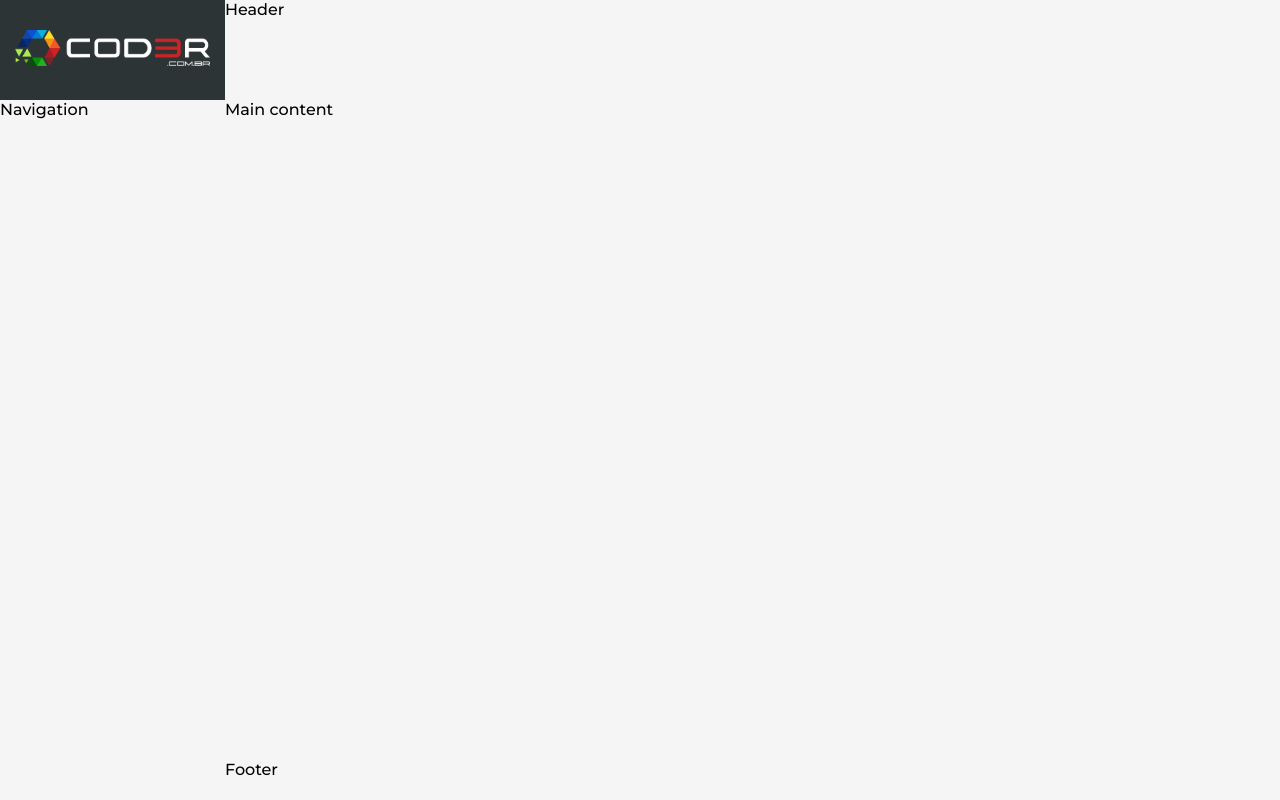
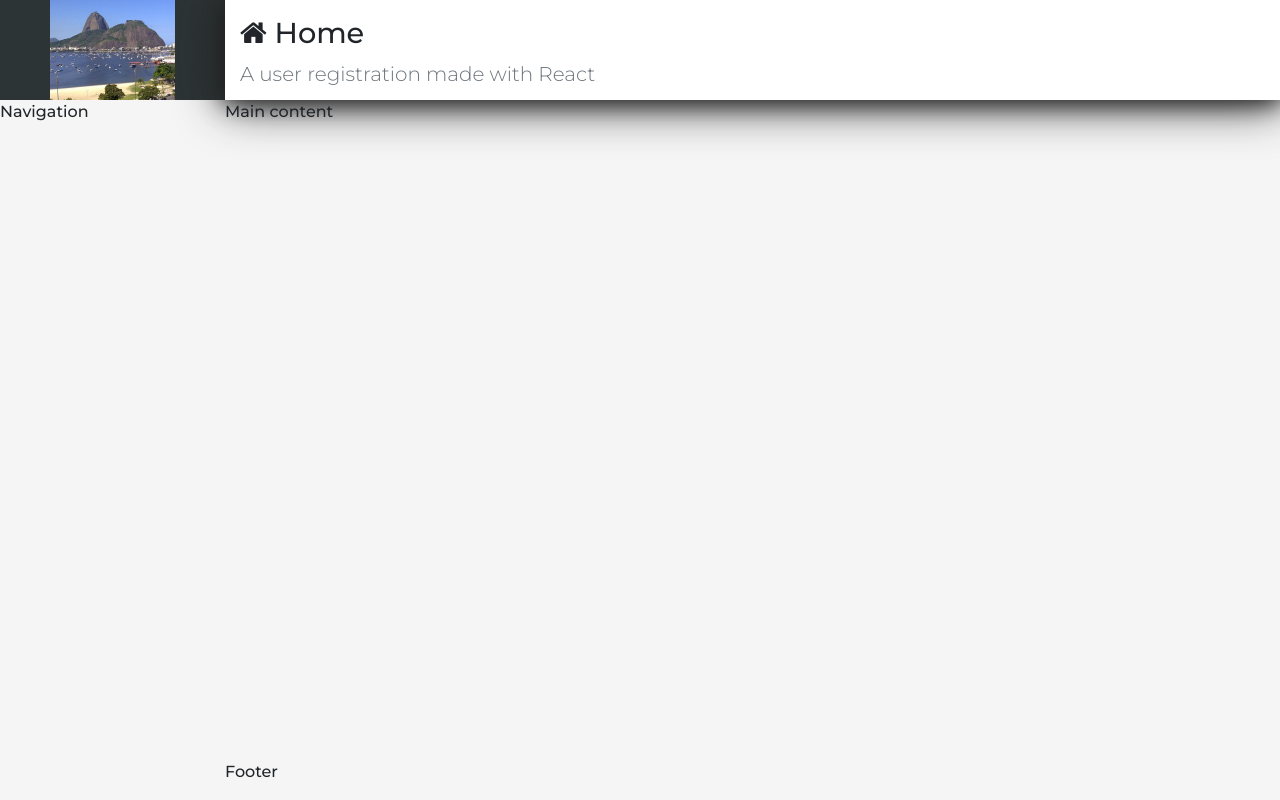
Before and after one commit to leo123nunes/crud-userRegistration-react, a React (Create React App) app in the folder frontend/: page / in a window 1280 px wide. Built offline with nearby package versions, Linux system fonts and the light colour scheme.

Commit message:
Changing the logo and making the page's header

```diff
--- a/frontend/src/components/templates/Header.css
+++ b/frontend/src/components/templates/Header.css
@@ -0,0 +1,12 @@
+header.header{
+    background-color: #fff;
+    padding: 0px 15px;
+    padding-bottom: 15px;
+    box-shadow: var(--shadow);
+    overflow: hidden;
+    white-space: nowrap;
+}
+
+header h1{
+    font-size: 1.8em;
+}
--- a/frontend/src/components/templates/Header.jsx
+++ b/frontend/src/components/templates/Header.jsx
@@ -2,4 +2,9 @@
 import React from 'react'
 
 export default props =>
-    <header className="header">Header</header>
+    <header className="header d-none d-sm-flex flex-column">
+        <h1 className="mt-3">
+            <i className={`fa fa-${props.icon}`}></i> {props.title}
+        </h1>
+        <p className="lead text-muted">{props.subtitle}</p>
+    </header>
--- a/frontend/src/components/templates/Logo.css
+++ b/frontend/src/components/templates/Logo.css
@@ -3,10 +3,11 @@
     display: flex;
     justify-content: center;
     align-items: center;
+    overflow: hidden;
 }
 
 .logoImage{
-    width: 100%;
-    height: 100%;
-    padding: 25px 15px;
+    width: max-content;
+    height: var(--logo-height);
+    padding: 0px;
 }
--- a/frontend/src/components/templates/Main.jsx
+++ b/frontend/src/components/templates/Main.jsx
@@ -4,6 +4,7 @@
 
 export default props =>
     <React.Fragment>
-        <Header></Header>
+        <Header {...props}>
+        </Header>
         <main className="content">Main content</main>
     </React.Fragment>
--- a/frontend/src/main/App.jsx
+++ b/frontend/src/main/App.jsx
@@ -1,6 +1,7 @@
 import './App.css'
 import React from 'react'
-
+import 'bootstrap/dist/css/bootstrap.min.css'
+import 'font-awesome/css/font-awesome.min.css'
 import Logo from '../components/templates/Logo.jsx'
 import Nav from '../components/templates/Nav.jsx'
 import Main from '../components/templates/Main.jsx'
@@ -10,6 +11,6 @@
     <div className="app">
         <Logo></Logo>
         <Nav></Nav>
-        <Main></Main>
+        <Main icon="home" title="Home" subtitle="A user registration made with React"></Main>
         <Footer></Footer>
     </div>
```
Also changed, not shown: frontend/src/assets/logo.png, 1 other file (tests, documents, lock files or other folders).
